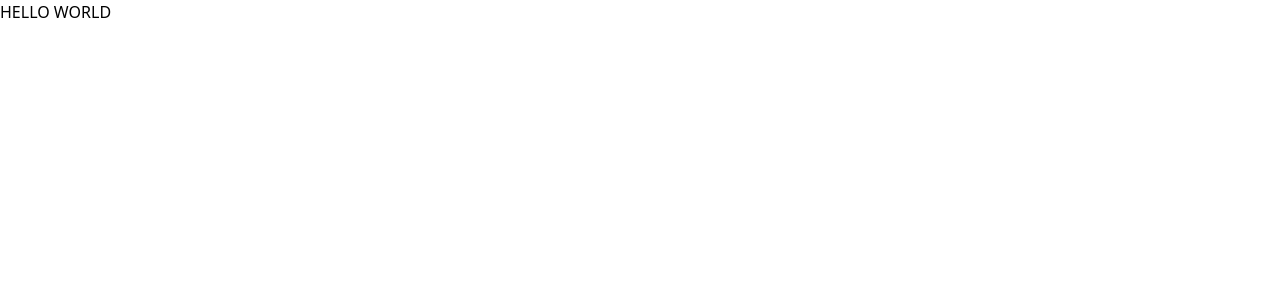
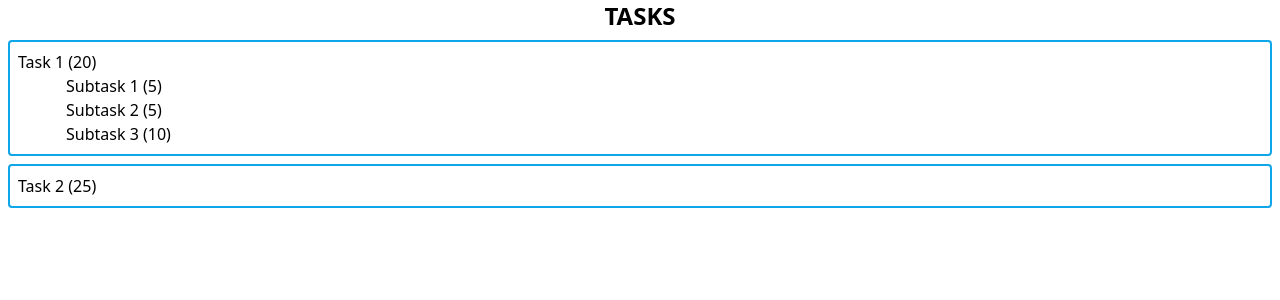
Before and after one commit to hnrkcode/habit-tracker, a React (Vite) app: page / in a window 1280 px wide. Shown: the top 300 px of the page. Built offline with nearby package versions, Linux system fonts and the light colour scheme.

Commit message:
Implement tasks and subtasks components

```diff
--- a/src/App.tsx
+++ b/src/App.tsx
@@ -1,3 +1,94 @@
+import { ReactNode } from "react";
+
+type CardProps = {
+  children: ReactNode;
+};
+
+type SubtaskProps = {
+  name: string;
+  duration: number;
+};
+
+type TaskProps = {
+  name: string;
+  duration: number;
+  subtasks: SubtaskProps[] | undefined;
+};
+
+function Card({ children }: CardProps) {
+  return (
+    <div className="border-solid border-2 border-sky-500 m-2 p-2 rounded">
+      {children}
+    </div>
+  );
+}
+
+function Task({ name, duration, subtasks }: TaskProps) {
+  let taskItem = null;
+
+  if (subtasks?.length) {
+    taskItem = (
+      <Card>
+        <li>
+          {name} ({duration})
+          <ul className="list-none pl-12">
+            {subtasks.map((subtask) => (
+              <Subtask name={subtask.name} duration={subtask.duration} />
+            ))}
+          </ul>
+        </li>
+      </Card>
+    );
+  } else {
+    taskItem = (
+      <Card>
+        <li>
+          {name} ({duration})
+        </li>
+      </Card>
+    );
+  }
+
+  return taskItem;
+}
+
+function Subtask({ name, duration }: SubtaskProps) {
+  return (
+    <li>
+      {name} ({duration})
+    </li>
+  );
+}
+
 export default function App() {
-  return <h1 className="uppercase">Hello world</h1>;
+  const tasks = [
+    {
+      name: "Task 1",
+      duration: 20,
+      subtasks: [
+        { name: "Subtask 1", duration: 5 },
+        { name: "Subtask 2", duration: 5 },
+        { name: "Subtask 3", duration: 10 },
+      ],
+    },
+    {
+      name: "Task 2",
+      duration: 25,
+    },
+  ];
+
+  return (
+    <>
+      <h1 className="text-center uppercase font-bold text-2xl">Tasks</h1>
+      <ul>
+        {tasks.map((task) => (
+          <Task
+            name={task.name}
+            duration={task.duration}
+            subtasks={task.subtasks}
+          />
+        ))}
+      </ul>
+    </>
+  );
 }
```
